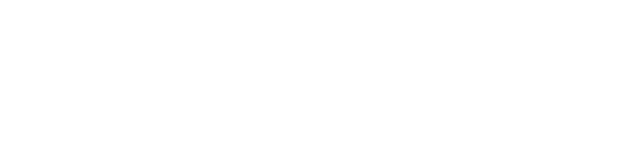
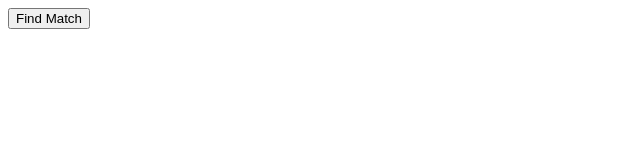
Before and after one commit to lrpick8/1800_202410_BBY18, a plain HTML site: page index.html in a window 1280 px wide. Shown: the whole page, without its empty margins (0-640 px from the left). Drawn offline with Linux system fonts and the light colour scheme.

Commit message:
added find match button to index file

```diff
--- a/index.html
+++ b/index.html
@@ -25,6 +25,7 @@
     <!-- Your HTML Layout go here -->
     <!------------------------------>
     <!-- Stuff for body goes here -->
+    <button type="button" class="btn btn-info">Find Match</button>
 
 
     <!---------------------------------------------->
```
